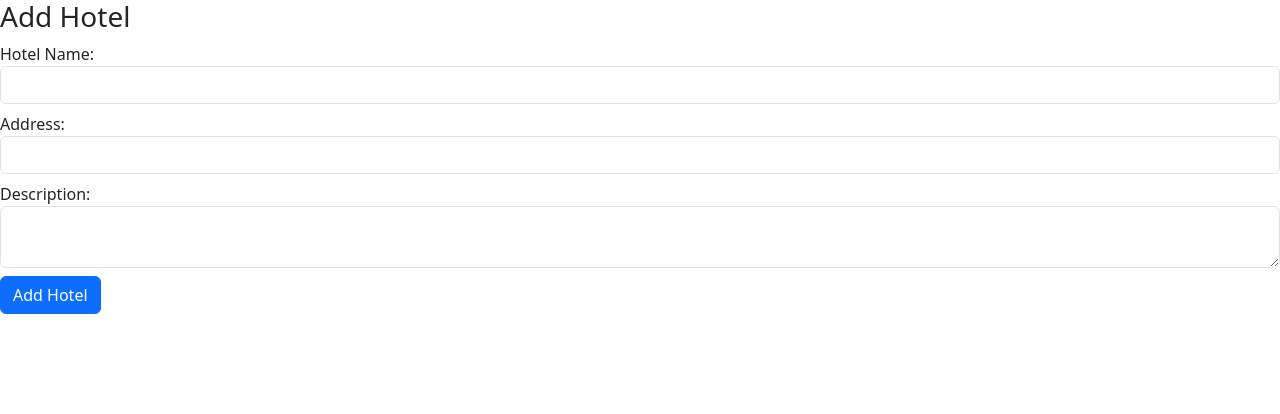
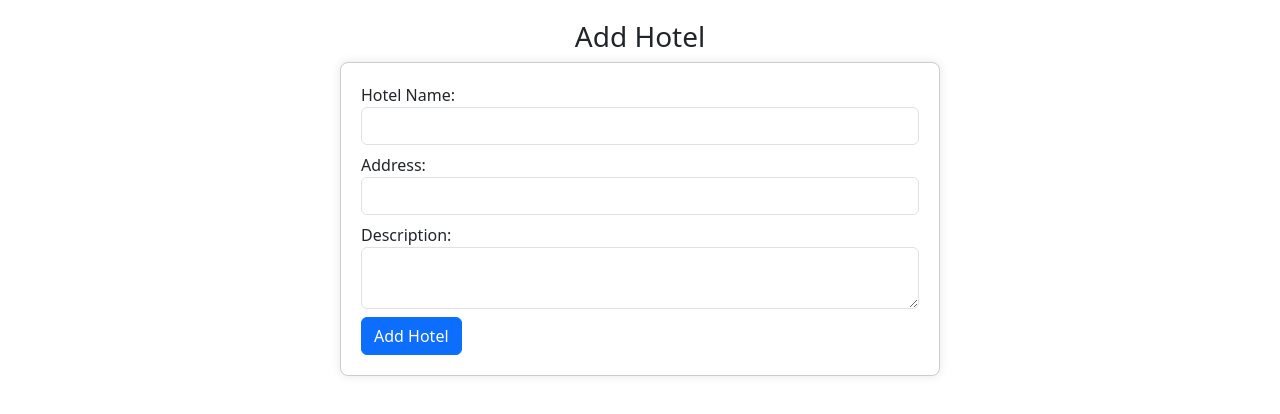
Before and after one commit to KreiZi0/airbnb_copy, a React (Create React App) app: page /add-hotel in a window 1280 px wide. Shown: the top 414 px of the page. Built offline with nearby package versions, Linux system fonts and the light colour scheme.

Commit message:
addhotel design

```diff
--- a/src/components/AddHotel.js
+++ b/src/components/AddHotel.js
@@ -1,26 +1,46 @@
 import React, { useState } from 'react';
+import { ref, set } from 'firebase/database';
+import { database } from '../firebase';
+import '../styles/AddHotel.css';
 
 const AddHotel = () => {
   const [hotelName, setHotelName] = useState('');
   const [address, setAddress] = useState('');
   const [description, setDescription] = useState('');
 
-  const handleSubmit = (e) => {
-    e.preventDefault();
-
-    // Handle the submission of hotel information (e.g., send it to the server)
-    // You can perform any necessary actions with the collected data
-
-    // Clear the form fields after submission
+  const clearFormFields = () => {
     setHotelName('');
     setAddress('');
     setDescription('');
   };
 
+  const handleSubmit = async (e) => {
+    e.preventDefault();
+
+    const hotelsRef = ref(database, 'hotels');
+
+    try {
+      const newHotel = {
+        name: hotelName,
+        address: address,
+        description: description,
+      };
+
+      await set(hotelsRef, newHotel);
+
+      // Clear the form fields after successful submission
+      clearFormFields();
+
+      console.log('Hotel added successfully!');
+    } catch (error) {
+      console.error('Error adding hotel:', error.message);
+    }
+  };
+
   return (
     <div>
-      <h3>Add Hotel</h3>
-      <form onSubmit={handleSubmit}>
+      <h3 class="header" >Add Hotel</h3>
+      <form className="add-hotel-container" onSubmit={handleSubmit}>
         <label htmlFor="hotelName">Hotel Name:</label>
         <input
           type="text"
--- /dev/null
+++ b/src/styles/AddHotel.css
@@ -0,0 +1,16 @@
+
+.add-hotel-container {
+    max-width: 600px;
+    margin: 0 auto;
+    padding: 20px;
+    border: 1px solid #ccc;
+    border-radius: 8px;
+    background-color: #fff;
+    box-shadow: 0 0 10px rgba(0, 0, 0, 0.1);
+  }
+
+
+  .header {
+    padding-top: 20px;
+    text-align: center;
+  }
```
